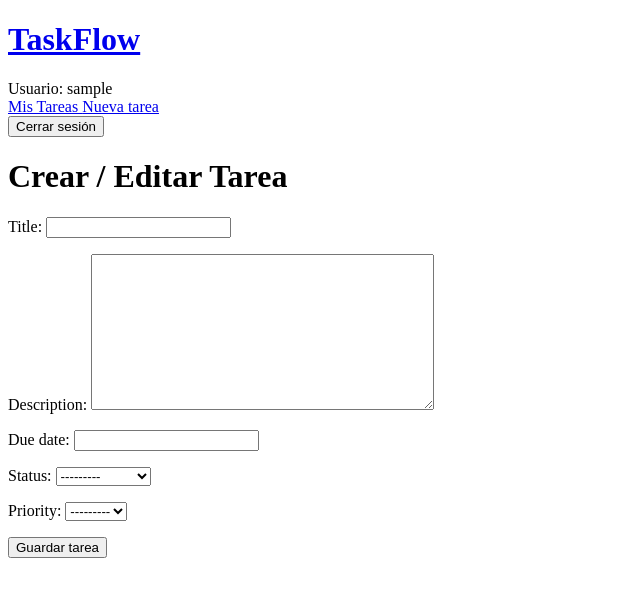
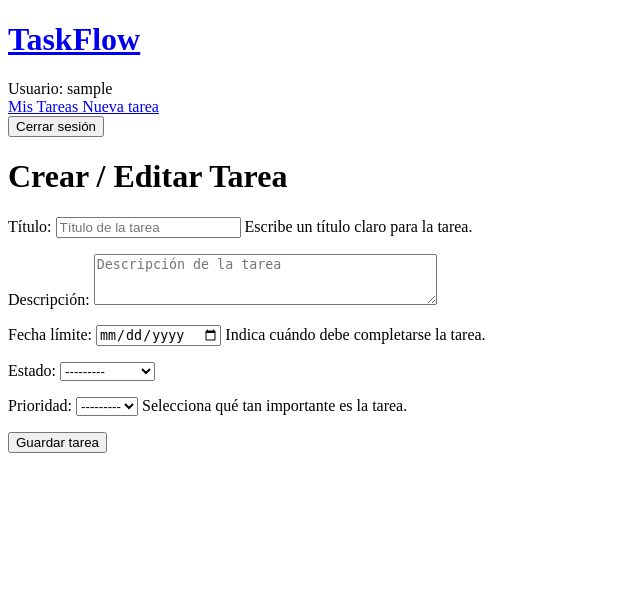
Before and after one commit to IvanEmmanuel/TaskFlow, a Django app: page /tasks/create/ in a window 1280 px wide. Shown: the top 597 px of the page, without its empty margins (0-640 px from the left). Run offline with Django 5.2, Linux system fonts and the light colour scheme; the visitor is signed in with stand-in values (Sample User, id 1).

Commit message:
Improve TaskFomr validation and customization

```diff
--- a/apps/tasks/forms.py
+++ b/apps/tasks/forms.py
@@ -1,7 +1,56 @@
 from django import forms
 from .models import Task
+from django.core.exceptions import ValidationError
+from django.utils import timezone
+from datetime import timedelta
 
 class TaskForm(forms.ModelForm):
+
+
+
+    # Django nos permite validar un campo específico mediante un método con esta estructura:
+    # def clean_nombre_del_campo(self):
+    def clean_due_date(self):    # En TaskFlow, una fecha de vencimiento no puede estar en el pasado
+        due_date = self.cleaned_data["due_date"] #nos proporciona el valor convertido a un objeto date, no simplemente el texto que llegó desde HTML.
+
+        if due_date < timezone.localdate():
+
+            #le dice a Django: Este campo contiene un dato que no cumple nuestras reglas.
+            raise ValidationError(
+                # Entonces:  form.is_valid() -> en la vista
+                # #devuelve: False
+                # y no se ejecuta: form.save() -> en la vista
+                # El formulario vuelve al template mostrando el error.
+                "La fecha límite no puede ser anterior a hoy."
+            )
+
+        return due_date
+
+
+
+    # Una tarea de prioridad HIGH no puede tener una fecha límite demasiado lejana.
+    def clean(self):   #  Aquí estamos sobrescribiendo el método clean() que Django ya tiene en Form/ModelForm.
+        #  "Django, haz primero tu validación normal y después déjame agregar mis propias reglas."
+        cleaned_data = super().clean() #   super() significa:   Accede al comportamiento de la clase padre.
+
+        due_date = cleaned_data.get("due_date") #  Después de la limpieza/conversión:  contiene los valores que Django considera válidos para continuar.
+        priority = cleaned_data.get("priority")  #  De los datos ya limpiados por Django, dame el valor priority.
+
+        if due_date and priority == "HIGH":
+            max_date = timezone.localdate() + timedelta(days=30)
+
+            if due_date > max_date:
+                self.add_error(   # Este error proviene de una validación general, pero quiero asociarlo específicamente con el campo due_date.
+                    "due_date",
+                    "Una tarea de prioridad alta debe tener "
+                    "una fecha límite dentro de los próximos 30 días."
+                )
+
+        return cleaned_data
+
+
+
+
     class Meta:
         model = Task
         fields = [
@@ -11,3 +60,38 @@ class TaskForm(forms.ModelForm):
             "status",
             "priority",
         ]
+
+        labels = {
+            "title": "Título",
+            "description": "Descripción",
+            "due_date": "Fecha límite",
+            "status": "Estado",
+            "priority": "Prioridad",
+        }
+
+        help_texts = {
+            "title": "Escribe un título claro para la tarea.",
+            "due_date": "Indica cuándo debe completarse la tarea.",
+            "priority": "Selecciona qué tan importante es la tarea.",
+        }
+
+        widgets = {
+            "title": forms.TextInput(
+                attrs={
+                    "placeholder": "Título de la tarea",
+                }
+            ),
+
+            "description": forms.Textarea(
+                attrs={
+                    "placeholder": "Descripción de la tarea",
+                    "rows": 3,
+                }
+            ),
+
+            "due_date": forms.DateInput(
+                attrs={
+                    "type": "date",
+                }
+            ),
+        }
--- a/apps/tasks/templates/tasks/task_form.html
+++ b/apps/tasks/templates/tasks/task_form.html
@@ -13,6 +13,8 @@
     <form method="POST">
         {% csrf_token %}
 
+        {{ form.non_field_errors }}
+
         {{ form.as_p }}
 
         <button type="submit">
--- a/apps/tasks/templates/tasks/task_list.html
+++ b/apps/tasks/templates/tasks/task_list.html
@@ -8,7 +8,7 @@
 
 {% block content %}
 
-    <h2>Mi Tareas</h2>
+    <h2>Mis Tareas</h2>
 
 
     {% for task in tasks %}
```
